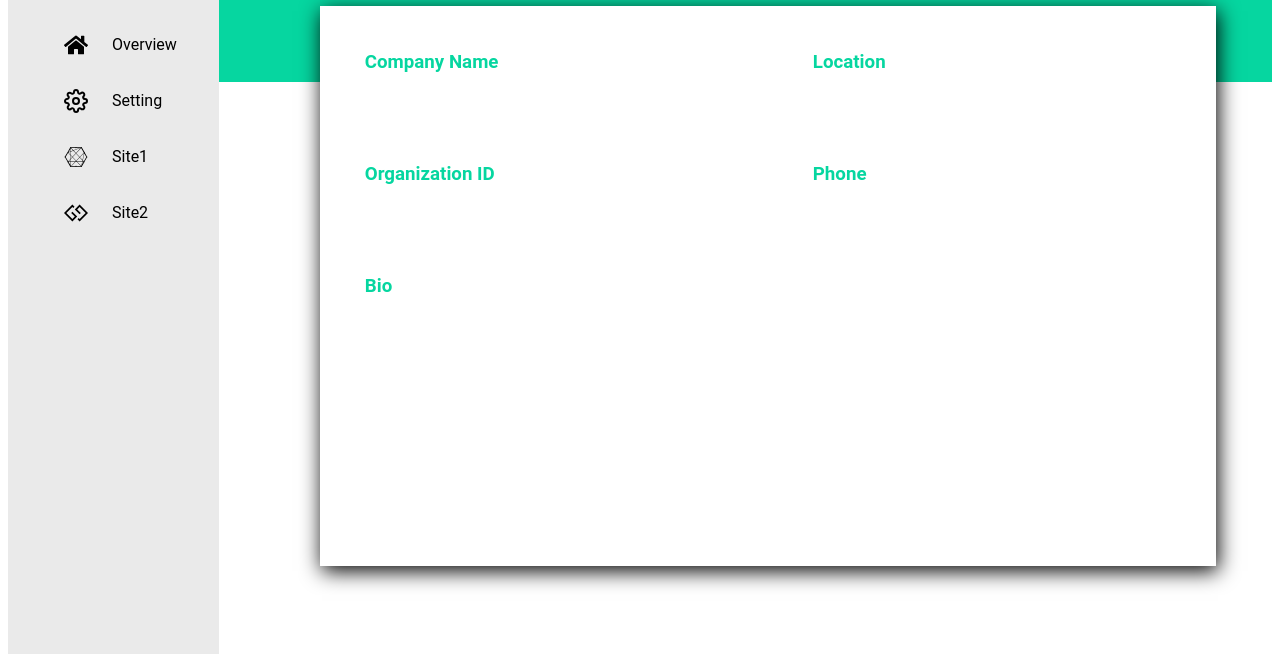
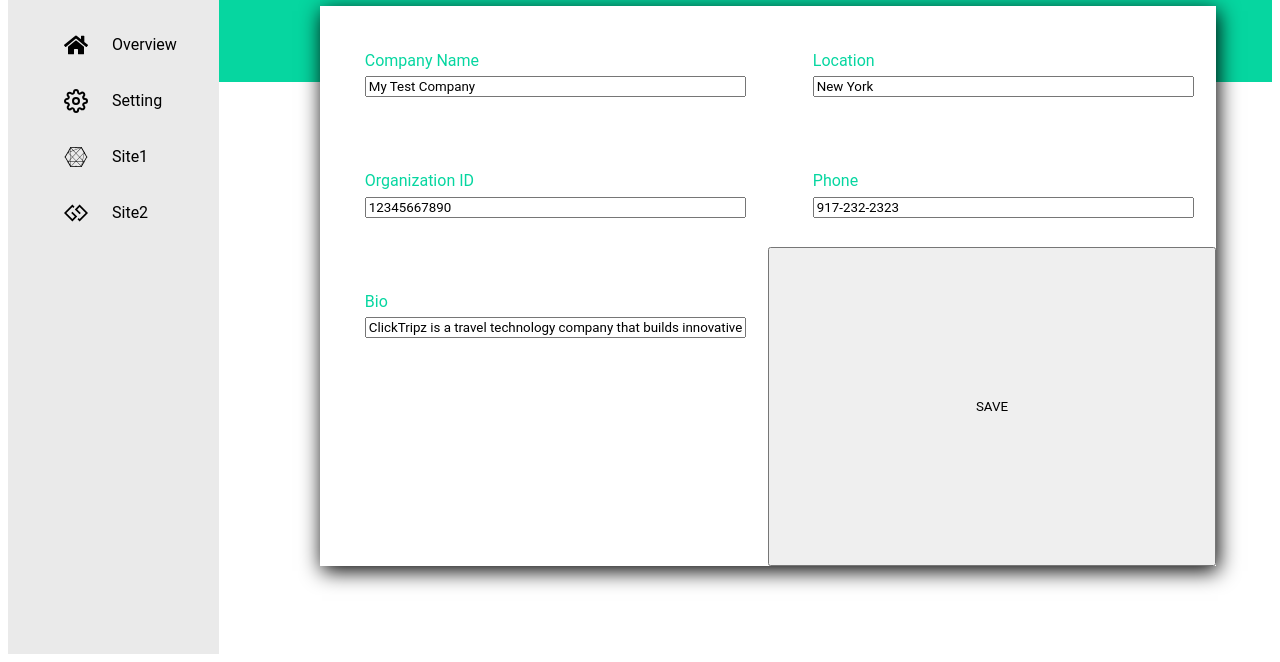
Before and after one commit to YizhuoZhang3/ClickTripz_FrontEnd, a React app: page / in a window 1280 px wide. Shown: the part 154-816 px from the top of the page. Built offline with nearby package versions, Linux system fonts and the light colour scheme.

Commit message:
styling form

```diff
--- a/public/style.css
+++ b/public/style.css
@@ -11,7 +11,7 @@ h2{
 }
 
 h3{
-  color:#06D6A0;
+
 }
 
 .home-container{
@@ -74,6 +74,16 @@ h3{
   grid-template-rows: 1fr 1fr 3fr;
 }
 
+.content label{
+  color:#06D6A0;
+  display: flex;
+  flex-direction: column;
+}
+
+.content input{
+  margin: 0.5em 0;
+}
+
 .comp-info{
   margin: 10% 5% 5% 10% ;
 }
--- a/src/components/Home.js
+++ b/src/components/Home.js
@@ -24,13 +24,32 @@ export default function Home(){
         <div className="heading">
           <h2>Company Information</h2>
         </div>
-        <div className="content">
-          <h3 className="comp-info" id="company-name">Company Name</h3>
-          <h3 className="comp-info" id="company-loca">Location</h3>
-          <h3 className="comp-info" id="company-id">Organization ID</h3>
-          <h3 className="comp-info" id="company-phone">Phone</h3>
-          <h3 className="comp-info" id="company-bio">Bio</h3>
-        </div>
+
+        <form className="content">
+          <label className="comp-info" id="company-name" for="name">
+            Company Name
+            <input type="text" id="name" value={data.name} required/>
+          </label>
+
+          <label className="comp-info" id="company-loca" for="location">
+            Location
+            <input type="text" id="location" value={"New York"}/>
+          </label>
+
+          <label className="comp-info" id="company-id" for="org-id">Organization ID
+          <input type="text" id="org-id" value={data.organizationId}/>
+          </label>
+
+          <label className="comp-info" id="company-phone" for="phone">Phone
+          <input type="tel" id="phone" value={"917-232-2323"}/>
+          </label>
+
+          <label className="comp-info" id="company-bio" for="bio">Bio
+          <input type="text" id="bio" value={"ClickTripz is a travel technology company that builds innovative software solutions to serve the needs of suppliers, publishers, advertisers and travelers. From marketplaces that connect the industry through proprietary ad-serving technology, to cloud-based tools that help hoteliers put heads in beds-- ClickTripz has solutions that drive revenue atscale. Travelers benefit from the transparent and efficient pricing facilitated by the platform, while suppliers, publishers and advertisers all benefit from the enhanced ability to acquire and monetize qualified traffic using precise targeting and granular bidding. Founded in 2010 and with offices in California, Washington DC and London, the platform currently comprises thousands of active campaigns from worldwide partners, spanning 31 different languages and addressing tens of millions of travel queries per month."}/>
+          </label>
+          <button>SAVE</button>
+        </form>
+
       </div>
     </div>
   )
```
